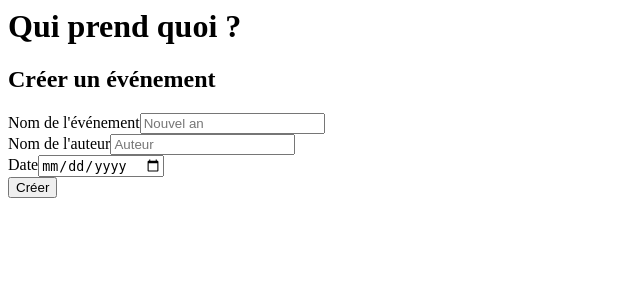
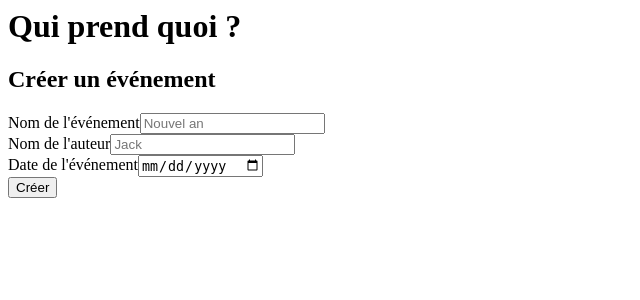
Before and after one commit to QuentinMonti/quiprendquoi, a Node server app: page / in a window 1280 px wide. Shown: the top 300 px of the page, without its empty margins (0-640 px from the left). Run offline with Node 20, Linux system fonts and the light colour scheme.

Commit message:
evenement

```diff
--- a/app.js
+++ b/app.js
@@ -5,21 +5,23 @@ const app = express();
 const dotenv = require('dotenv').config();
 const port = process.env.PORT;
 
+app.set('view engine', 'pug');
 app.use(bodyParser.urlencoded({ extended: true }));
-app.set('view engine', 'pug');
 
 app.get('/', function(req, res) {
   res.render('index', { title: 'Qui prend quoi ?' });
 });
 
 app.post('/party', function(req, res) {
-  res.send('Post ok !');
   axios
       .post(`${process.env.API_URL}/party`, req.body)
-      .then(({data}) => console.log(data))
+      .then(({ data }) => console.log(data))
       .catch((err) => console.error(err));
 });
 
+app.get('/party/:id', (req, res) => {
+  res.render('party', { title: 'Page événement' });
+});
 
 
 app.listen(port, () => console.log(`Front app listening on port ${port}!`));
--- a/partials/header.pug
+++ b/partials/header.pug
@@ -4,3 +4,4 @@ html(lang="fr")
     meta(charset="UTF-8")
     meta(name="viewport", content="width=device-width, initial-scale=1.0")
     meta(http-equiv="X-UA-Compatible", content="ie=edge")
+  body
--- a/views/index.pug
+++ b/views/index.pug
@@ -5,10 +5,10 @@ form(method="post" action="/party")
   div
     label(for="name") Nom de l'événement
     input(name="name" id="name" required minlength="3" placeholder="Nouvel an")
-    br
-    label(for="nameAuthor") Nom de l'auteur
-    input(name="name" id="nameAuthor" required minlength="3" placeholder="Auteur")
-    br
-    label(for="date") Date
-    input(type="date" name="date" id="date" min="2020-03-17")
+  div
+    label(for="author") Nom de l'auteur
+    input(name="author" id="author" required minlength="3" placeholder="Jack")
+  div
+    label(for="date") Date de l'événement
+    input(name="date" id="date" type="date")
   button(type="submit") Créer
--- /dev/null
+++ b/views/party.pug
@@ -0,0 +1,3 @@
+include ../partials/header.pug
+h1 Qui prend quoi ?
+h2 Page événement
```
